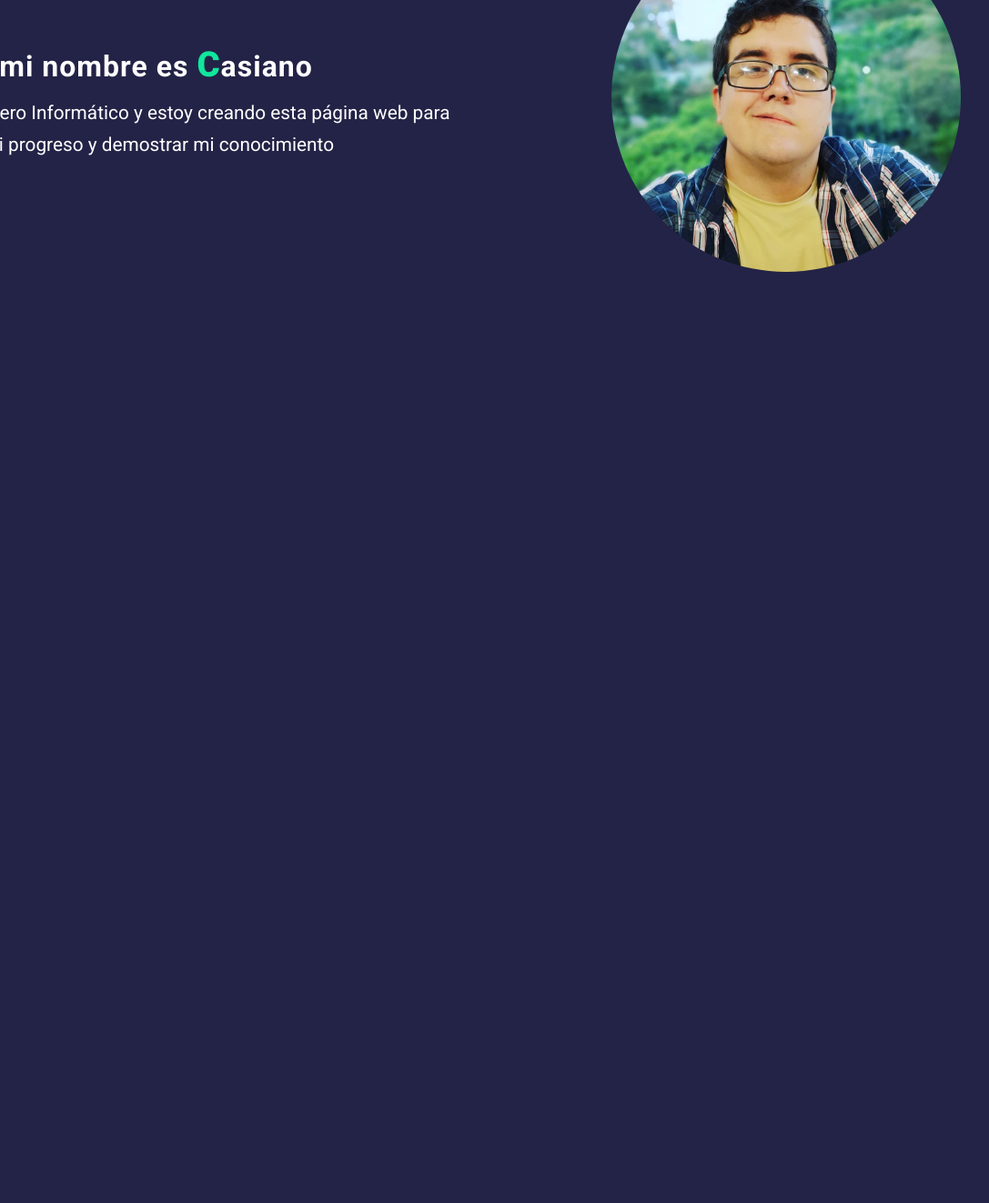
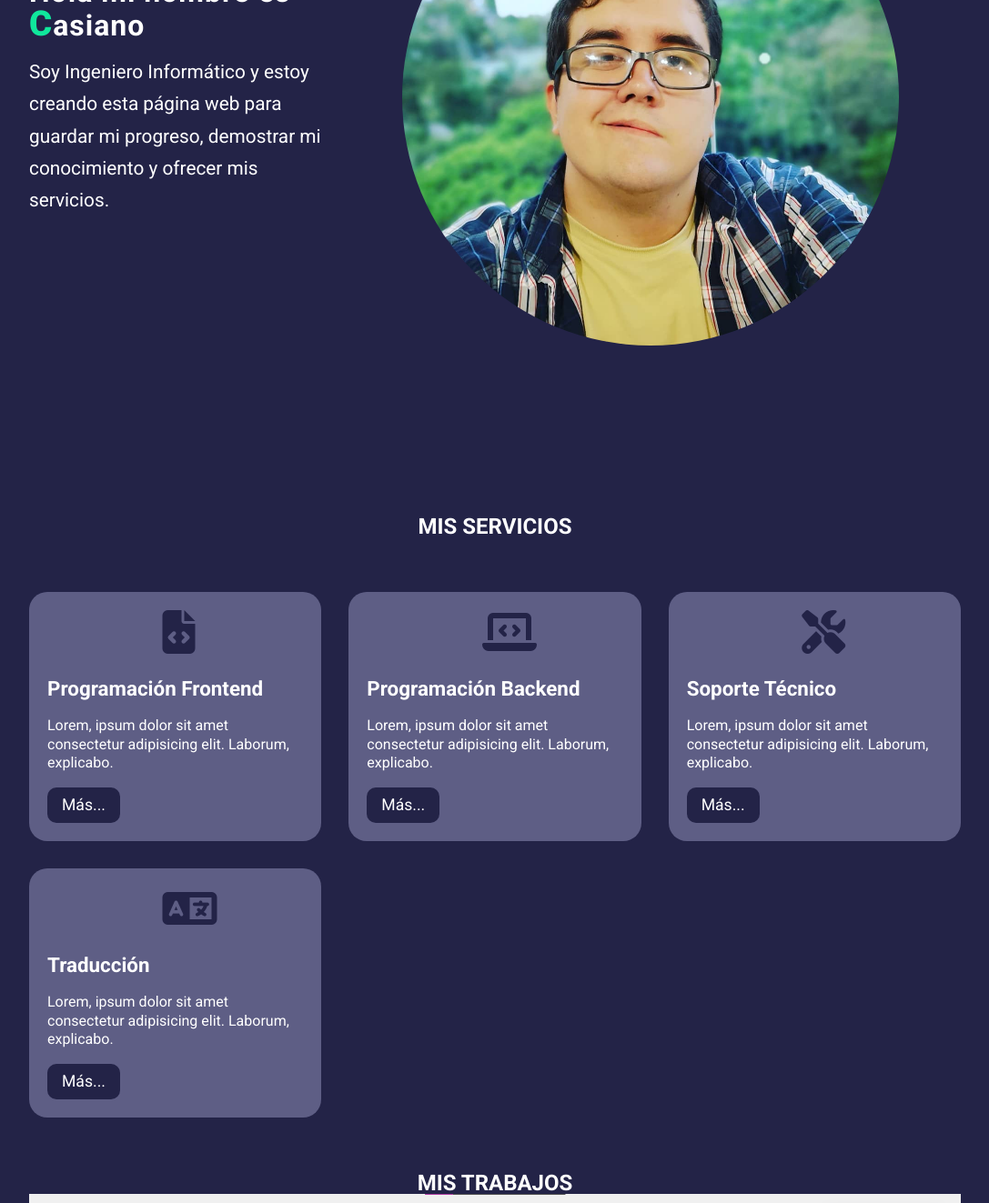
Before and after one commit to luis-be/PaginaWebPortfolio, a plain HTML site: page index.html in a window 1280 px wide. Shown: the part 349-1672 px from the top of the page at 91% size, without its empty margins (96-1183 px from the left). Before the commit the page ends 856 px from the top, so only its background shows below. Drawn offline with Linux system fonts and the light colour scheme.

Commit message:
CSS
Avanzando en el CSS y agregada la sección hero y servicios

```diff
--- a/index.html
+++ b/index.html
@@ -8,10 +8,15 @@
       href="https://fonts.googleapis.com/css2?family=Roboto:wght@100;300;400;500;700;900&display=swap"
       rel="stylesheet"
     />
+    <script
+      src="https://kit.fontawesome.com/6edd49f7c0.js"
+      crossorigin="anonymous"
+    ></script>
     <link rel="stylesheet" href="styles.css" />
     <title>Document</title>
   </head>
   <body>
+    <!------------------------Header----------------------->
     <header class="header-container">
       <div class="logo-container">
         <img
@@ -34,7 +39,8 @@
       </div>
     </header>
     <main>
-      <section class="hero-section">
+      <!------------------------Hero----------------------->
+      <section class="hero-section container">
         <div class="hero-text">
           <h1>
             Hola mi nombre es
@@ -42,7 +48,8 @@
           </h1>
           <p class="hero-description">
             Soy Ingeniero Informático y estoy creando esta página web para
-            guardar mi progreso y demostrar mi conocimiento
+            guardar mi progreso, demostrar mi conocimiento y ofrecer mis
+            servicios.
           </p>
         </div>
         <div class="hero-img-container">
@@ -53,6 +60,66 @@
           />
         </div>
       </section>
+      <!------------------------Servicios----------------------->
+      <section class="service-section container">
+        <div class="section-title">
+          <h2>MIS SERVICIOS</h2>
+        </div>
+        <div class="services">
+          <div>
+            <i class="fa-solid fa-file-code"></i>
+            <h3>Programación Frontend</h3>
+            <p>
+              Lorem, ipsum dolor sit amet consectetur adipisicing elit. Laborum,
+              explicabo.
+            </p>
+            <a href="">Más...</a>
+          </div>
+          <div>
+            <i class="fa-solid fa-laptop-code"></i>
+            <h3>Programación Backend</h3>
+            <p>
+              Lorem, ipsum dolor sit amet consectetur adipisicing elit. Laborum,
+              explicabo.
+            </p>
+            <a href="">Más...</a>
+          </div>
+          <div>
+            <i class="fa-solid fa-screwdriver-wrench"></i>
+            <h3>Soporte Técnico</h3>
+            <p>
+              Lorem, ipsum dolor sit amet consectetur adipisicing elit. Laborum,
+              explicabo.
+            </p>
+            <a href="">Más...</a>
+          </div>
+          <div>
+            <i class="fa-solid fa-language"></i>
+            <h3>Traducción</h3>
+            <p>
+              Lorem, ipsum dolor sit amet consectetur adipisicing elit. Laborum,
+              explicabo.
+            </p>
+            <a href="">Más...</a>
+          </div>
+        </div>
+      </section>
+      <!------------------------Trabajos----------------------->
+      <section class="work-section container">
+        <div class="section-title">
+          <h2>MIS TRABAJOS</h2>
+        </div>
+        <div class="portfolios">
+          <div class="portfolio">
+            <img
+              class="artis"
+              src="./images/artis.png"
+              alt="Imagen del proyecto artis que desarrollé en glide"
+              width="4"
+            />
+          </div>
+        </div>
+      </section>
     </main>
     <footer></footer>
   </body>
--- a/styles.css
+++ b/styles.css
@@ -13,7 +13,6 @@ body {
   color: #fff;
   line-height: 1;
   font-family: "Roboto", sans-serif;
-  font-size: 10px;
 }
 
 img {
@@ -30,6 +29,11 @@ a {
 .container {
   width: 80%;
   margin: 0 auto;
+}
+
+.section-title {
+  text-transform: uppercase;
+  text-align: center;
 }
 /*-------Estilo del Header-------*/
 
@@ -77,7 +81,7 @@ a {
 
 .logo {
   border-radius: 50%;
-  background-color: #7979d5;
+  background-color: #422152b4;
 }
 
 /*-------Estilo sección "Hero"-------*/
@@ -97,7 +101,6 @@ a {
 .hero-text h1 {
   font-size: 2rem;
   letter-spacing: 1px;
-  margin: 16px;
   margin-bottom: 16px;
 }
 
@@ -117,7 +120,7 @@ a {
 }
 
 .hero-img-container {
-  flex: 1;
+  flex: 2;
   display: flex;
   justify-content: center;
   align-items: center;
@@ -125,8 +128,68 @@ a {
 }
 
 .hero-img {
-  width: 60%;
-  height: 60%;
+  width: 80%;
+  height: 80%;
   border-radius: 50%;
-  object-fit: scale-down;
 }
+
+/*-------Estilo sección "Servicios"-------*/
+
+.services {
+  display: grid;
+  grid-template-columns: repeat(auto-fit, minmax(15rem, 1fr));
+  grid-gap: 30px;
+  row-gap: 30px;
+  margin-top: 60px;
+}
+
+.service-section {
+  padding: 60px 0;
+}
+
+.services div {
+  background-color: #5e5e85;
+  padding: 20px;
+  border-radius: 20px;
+  line-height: 1.3;
+  font-weight: 400;
+  transition: background 0.5s, transform 0.5s;
+}
+
+.services div i {
+  font-size: 3rem;
+  color: #232347;
+  margin-bottom: 16px;
+  margin-left: 45%;
+}
+
+.services div h3 {
+  font-size: 1.4rem;
+  line-height: 2;
+  margin-bottom: 8px;
+}
+
+.services div a:link {
+  background-color: #232347;
+  padding: 8px 16px;
+  margin-top: 16px;
+  display: inline-block;
+  border-radius: 10px;
+  font-size: 1.1rem;
+}
+
+.services div a:hover {
+  cursor: pointer;
+  background-color: #c4c4d7;
+  color: #232347;
+  border: 1px solid;
+}
+
+.services div:hover {
+  background-color: #c4c4d7;
+  color: #232347;
+  cursor: default;
+  transform: translateY(-8px);
+}
+
+/*-------Estilo sección "Trabajos"-------*/
```
Also changed, not shown: images/artis.png (added).
